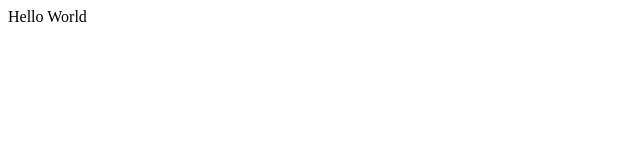
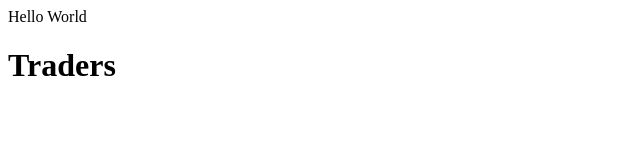
Before and after one commit to haratobi/Collaborative, a plain HTML site: page index.html in a window 1280 px wide. Shown: the whole page, without its empty margins (0-640 px from the left). Drawn offline with Linux system fonts and the light colour scheme.

Commit message:
Update index.html

```diff
--- a/index.html
+++ b/index.html
@@ -2,5 +2,8 @@
     <title> </title>
     <body>
         Hello World
+    <h1>
+        Traders
+        </h1>
     </body>
 </html>
```
